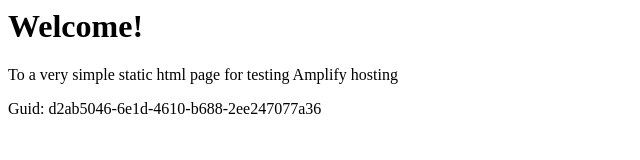
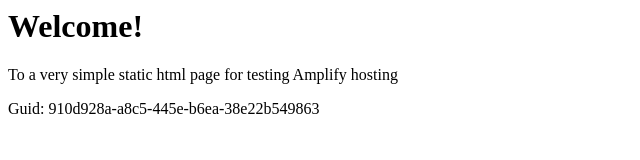
Before and after one commit to aws-aemilia-cmh/Github-PR-Commit-Integration-Test-DoNotTouch-GithubWebhookPreviewCanaryTest-v1-prod-us-east-2, a website: page src/index.html in a window 1280 px wide. Shown: the full height of the page, 0-640 px from the left. Drawn offline with Linux system fonts and the light colour scheme.

Commit message:
commit from integ tests

```diff
--- a/src/index.html
+++ b/src/index.html
@@ -12,6 +12,6 @@
 <body>
     <h1>Welcome!</h1>
     <p>To a very simple static html page for testing Amplify hosting</p>
-    <p>Guid: d2ab5046-6e1d-4610-b688-2ee247077a36</p></body>
+    <p>Guid: 910d928a-a8c5-445e-b6ea-38e22b549863</p></body>
 
 </html>
```
